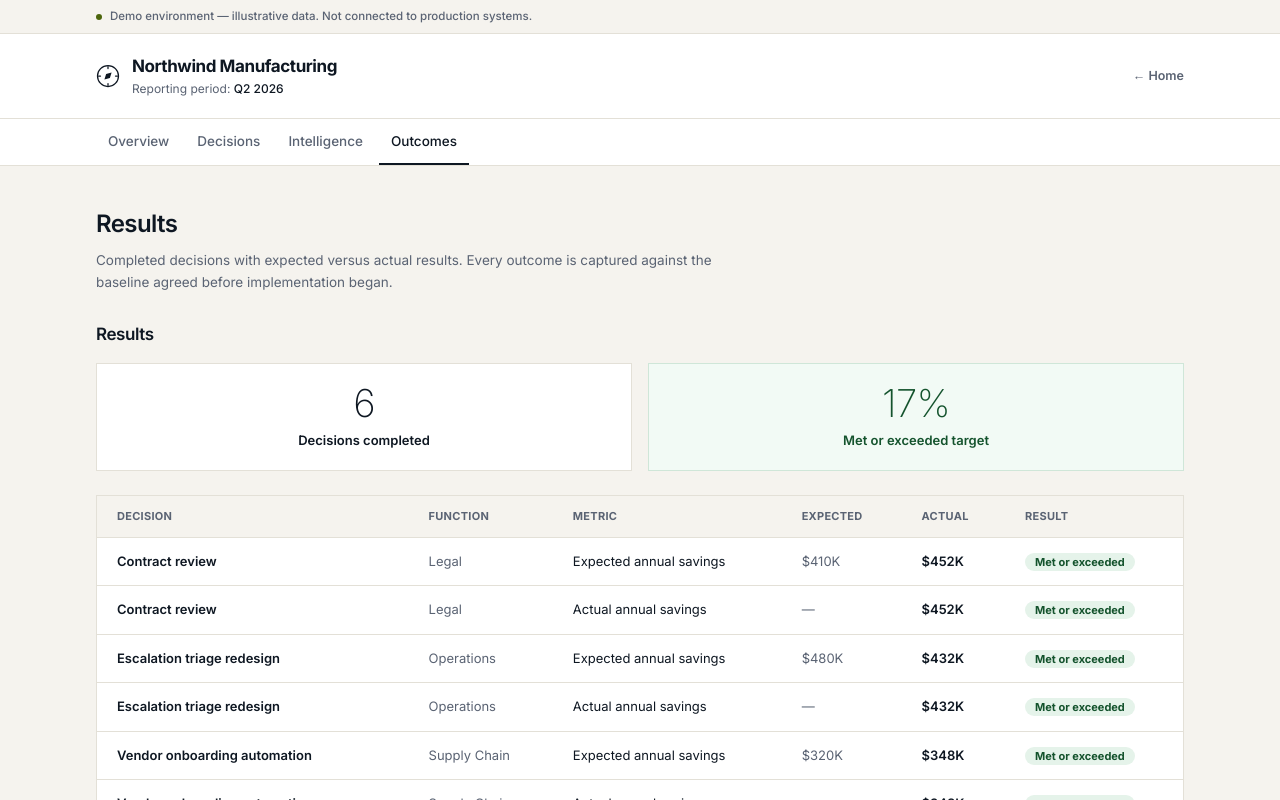
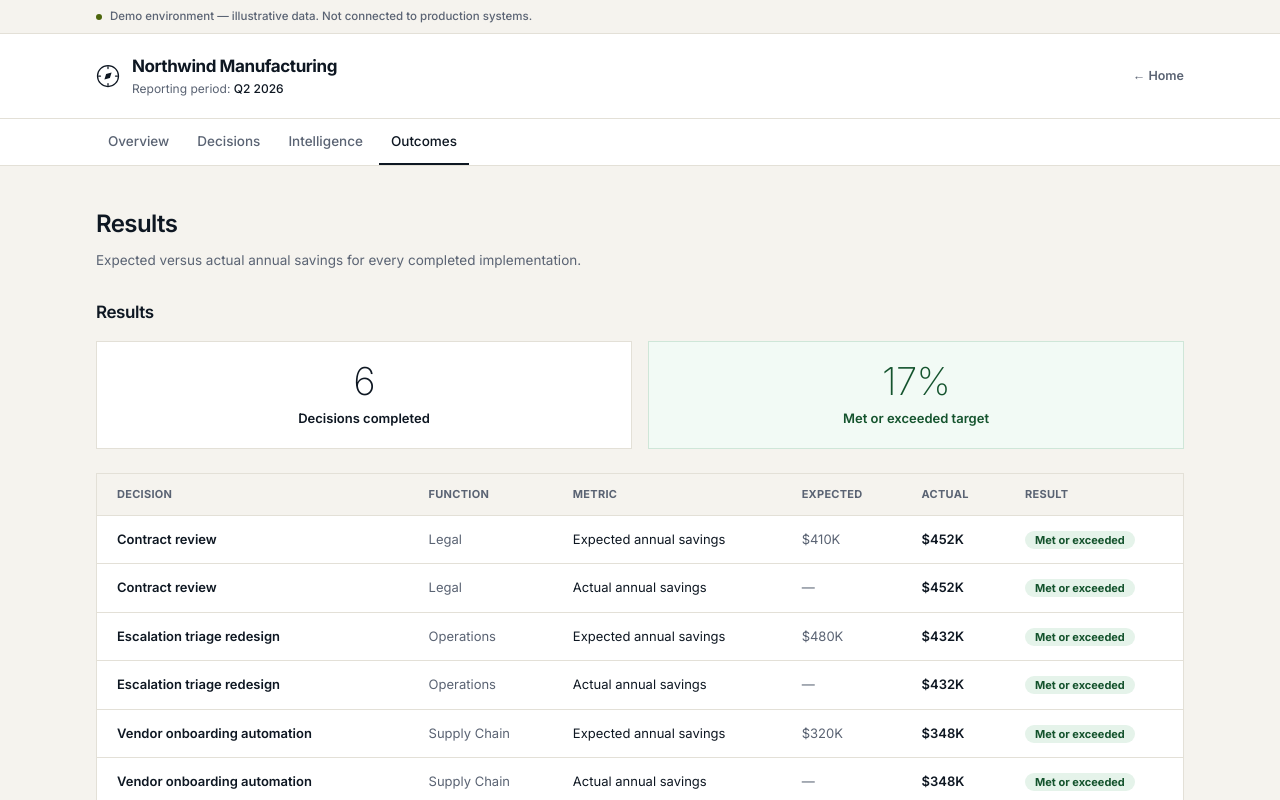
Before and after one commit to smithar106/Compass-Web, a Next.js app: page /demo/outcomes in a window 1280 px wide. Shown: the top 800 px of the page. Built offline with nearby package versions, Linux system fonts and the light colour scheme.

Commit message:
CEO-friendly outcomes language: Expected vs actual annual savings

```diff
--- a/src/app/demo/outcomes/page.tsx
+++ b/src/app/demo/outcomes/page.tsx
@@ -13,8 +13,7 @@ export default function DemoOutcomesPage() {
         Results
       </h1>
       <p className="mt-2 max-w-2xl text-[13.5px] leading-relaxed text-muted">
-        Completed decisions with expected versus actual results. Every outcome is captured against
-        the baseline agreed before implementation began.
+        Expected versus actual annual savings for every completed implementation.
       </p>
       <div className="mt-7">
         <OutcomesPanel />
--- a/src/components/demo/DecisionDetail.tsx
+++ b/src/components/demo/DecisionDetail.tsx
@@ -82,7 +82,7 @@ export function DecisionDetail({ decision }: { decision: DemoDecision }) {
 
       {decision.outcome && decision.outcome.length > 0 && (
         <div className="mt-8">
-          <h2 className="text-[16px] font-semibold tracking-tight text-ink">Measured outcomes</h2>
+          <h2 className="text-[16px] font-semibold tracking-tight text-ink">Results</h2>
           <div className="mt-3 overflow-x-auto border border-line bg-surface">
             <table className="w-full min-w-[520px] border-collapse text-left text-[13px]">
               <thead>
```
